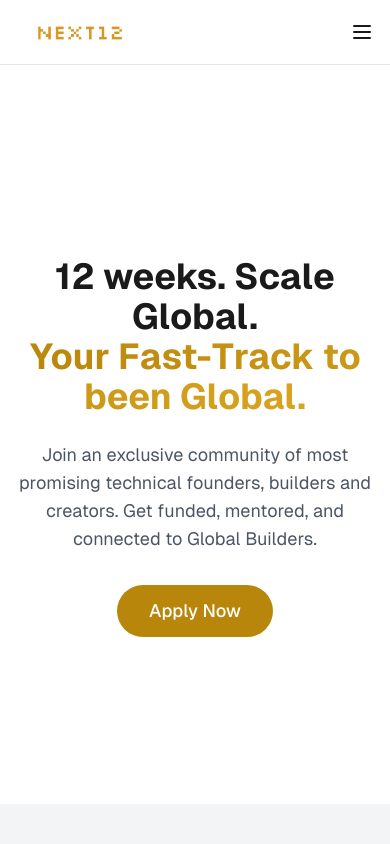
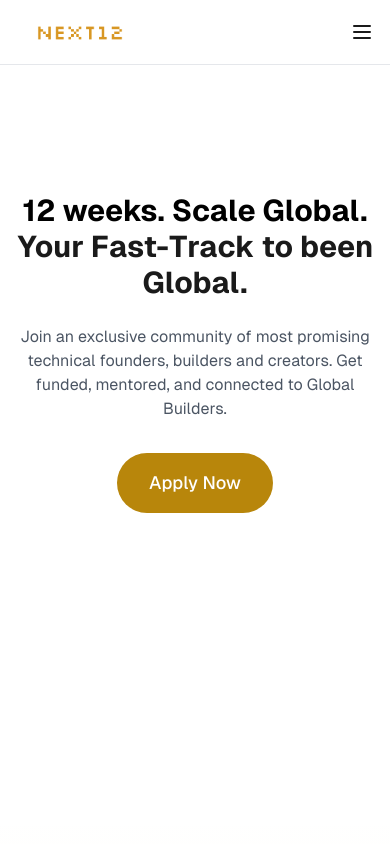
Before and after one commit to Realyyt/S-Realyt-Labs, a Next.js app: page / in a window 390 px wide. Shown: the top 844 px of the page. Built offline with nearby package versions, Linux system fonts and the light colour scheme; a web font is replaced by a local one.

Commit message:
feat:dark-mode

```diff
--- a/app/globals.css
+++ b/app/globals.css
@@ -30,3 +30,39 @@ body {
   background-clip: text;
   color: transparent;
 }
+
+/* Add these styles for better mobile text contrast */
+@media (max-width: 640px) {
+  [data-theme="dark"] {
+    --background: #ffffff;  /* Force light mode on mobile */
+    --foreground: #1a1a1a;
+  }
+
+  .text-gray-600 {
+    color: #4b5563 !important; /* Ensure readable gray text */
+  }
+}
+
+/* Add these styles to force light mode and readable text on mobile */
+@media (max-width: 640px) {
+  section {
+    background: white !important;
+  }
+
+  [data-theme="dark"] {
+    --background: #ffffff;
+    --foreground: #000000;
+  }
+
+  h1, h2, h3, h4, h5, h6 {
+    color: #000000 !important;
+  }
+
+  p, span, li {
+    color: #1a1a1a !important;
+  }
+
+  .gradient-text {
+    color: var(--accent) !important;
+  }
+}
--- /dev/null
+++ b/components/Button.tsx
@@ -0,0 +1,25 @@
+interface ButtonProps {
+  variant?: 'primary' | 'secondary';
+  size?: 'sm' | 'md' | 'lg';
+  children: React.ReactNode;
+  onClick?: () => void;
+}
+
+export default function Button({ variant = 'primary', size = 'md', children, onClick }: ButtonProps) {
+  return (
+    <button
+      onClick={onClick}
+      className={`
+        rounded-full font-medium transition-all
+        ${size === 'sm' ? 'px-4 py-2 text-sm' :
+          size === 'lg' ? 'px-8 py-4 text-lg' :
+          'px-6 py-3 text-base'}
+        ${variant === 'primary' ?
+          'bg-[var(--accent)] hover:bg-[var(--accent-light)] text-white' :
+          'bg-gray-100 hover:bg-gray-200 text-gray-900'}
+      `}
+    >
+      {children}
+    </button>
+  );
+}
--- a/components/sections/HeroSection.tsx
+++ b/components/sections/HeroSection.tsx
@@ -1,31 +1,27 @@
 'use client';
 import { useState } from 'react';
 import ZohoFormModal from '../ZohoFormModal';
+import Button from '../Button';
 
 export default function HeroSection() {
   const [showForm, setShowForm] = useState(false);
 
   return (
     <>
-      <section className="min-h-[80vh] py-32 relative overflow-hidden bg-gradient-to-r from-[rgba(var(--accent-rgb),0.05)]
-        via-white [data-theme='dark']:via-gray-800 to-[rgba(var(--accent-rgb),0.05)] [data-theme='dark']:from-gray-900 [data-theme='dark']:to-gray-900">
+      <section className="min-h-[80vh] py-16 sm:py-32 relative overflow-hidden bg-white">
         <div className="container mx-auto px-4 relative z-10">
           <div className="text-center">
-            <h1 className="text-4xl sm:text-5xl md:text-6xl lg:text-7xl font-bold mb-4">
+            <h1 className="text-3xl sm:text-5xl md:text-6xl lg:text-7xl font-bold mb-4 text-gray-900">
               12 weeks. Scale Global.<br />
-              <span className="gradient-text">Your Fast-Track to been Global.</span>
+              <span className="text-[var(--accent)]">Your Fast-Track to been Global.</span>
             </h1>
-            <p className="text-lg sm:text-xl mt-6 max-w-2xl mx-auto text-gray-600 dark:text-gray-300">
+            <p className="text-base sm:text-xl mt-6 max-w-2xl mx-auto text-gray-600">
               Join an exclusive community of most promising technical founders, builders and creators.
               Get funded, mentored, and connected to Global Builders.
             </p>
-            <button
-              onClick={() => setShowForm(true)}
-              className="mt-8 inline-block px-8 py-3 bg-[var(--accent)] text-white rounded-full
-              hover:bg-[var(--accent-light)] transition-colors text-lg font-medium"
-            >
-              Apply Now
-            </button>
+            <div className="mt-8">
+              <Button variant="primary" size="lg">Apply Now</Button>
+            </div>
           </div>
         </div>
       </section>
--- /dev/null
+++ b/components/sections/common.tsx
@@ -0,0 +1,6 @@
+// Common section wrapper for all sections
+<section className="min-h-[80vh] py-16 sm:py-32 relative overflow-hidden bg-white">
+  <div className="container mx-auto px-4 relative z-10">
+    {/* Content */}
+  </div>
+</section>
```
